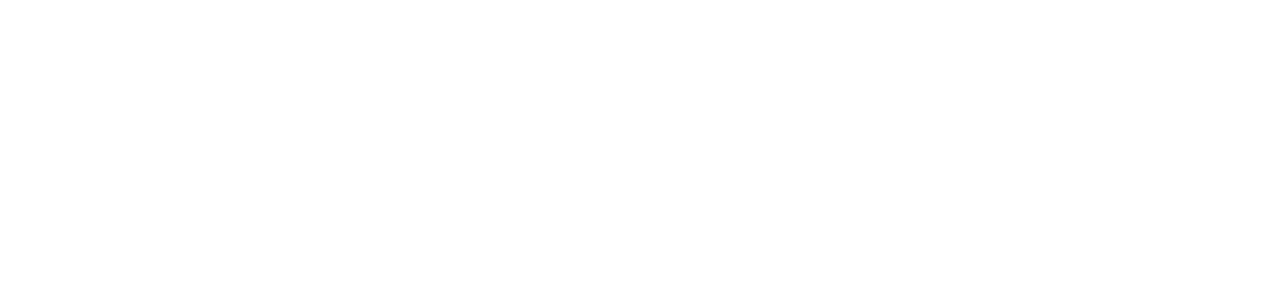
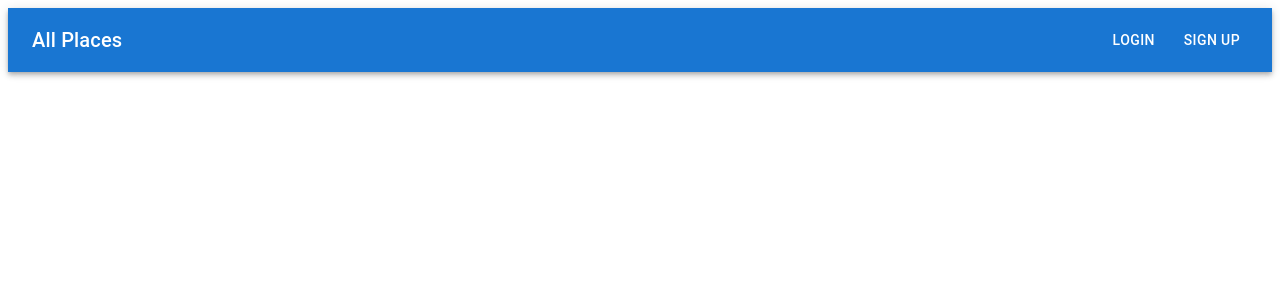
Before and after one commit to Kevincon12/rabota12, a React (Vite) app in the folder frontend/: page /places/1 in a window 1280 px wide. Before the commit this address had no page. Shown: the top 300 px of the page. Built offline with nearby package versions, Linux system fonts and the light colour scheme.

Commit message:
добавлены layout, header с auth логикой и главная страница с карточками заведений

```diff
--- a/frontend/src/App.tsx
+++ b/frontend/src/App.tsx
@@ -1,11 +1,15 @@
 import { BrowserRouter, Routes, Route } from 'react-router-dom';
+import Layout from './components/Layout';
+import Home from './pages/Home';
 
 const App = () => {
     return (
         <BrowserRouter>
-            <Routes>
-                <Route path="/" element={<div>Home</div>} />
-            </Routes>
+            <Layout>
+                <Routes>
+                    <Route path="/" element={<Home />} />
+                </Routes>
+            </Layout>
         </BrowserRouter>
     );
 };
--- /dev/null
+++ b/frontend/src/components/Header.tsx
@@ -0,0 +1,53 @@
+import { AppBar, Toolbar, Button, Typography } from '@mui/material';
+import { useAppSelector } from '../hooks/useAppSelector';
+import { useDispatch } from 'react-redux';
+import { logout } from '../features/auth/authSlice';
+import { Link } from 'react-router-dom';
+
+const Header = () => {
+    const user = useAppSelector((state) => state.auth.user);
+    const dispatch = useDispatch();
+
+    return (
+        <AppBar position="static">
+            <Toolbar style={{ display: 'flex', justifyContent: 'space-between' }}>
+                <Typography variant="h6">
+                    <Link to="/" style={{ color: 'white', textDecoration: 'none' }}>
+                        All Places
+                    </Link>
+                </Typography>
+
+                <div style={{ display: 'flex', gap: 10 }}>
+                    {!user && (
+                        <>
+                            <Button color="inherit" component={Link} to="/login">
+                                Login
+                            </Button>
+                            <Button color="inherit" component={Link} to="/register">
+                                Sign up
+                            </Button>
+                        </>
+                    )}
+
+                    {user && (
+                        <>
+                            <Typography style={{ marginTop: 8 }}>
+                                Hello, {user.displayName}
+                            </Typography>
+
+                            <Button color="inherit" component={Link} to="/add-place">
+                                Add new place
+                            </Button>
+
+                            <Button color="inherit" onClick={() => dispatch(logout())}>
+                                Logout
+                            </Button>
+                        </>
+                    )}
+                </div>
+            </Toolbar>
+        </AppBar>
+    );
+};
+
+export default Header;
--- /dev/null
+++ b/frontend/src/components/Layout.tsx
@@ -0,0 +1,12 @@
+import Header from './Header';
+
+const Layout = ({ children }: { children: React.ReactNode }) => {
+    return (
+        <div>
+            <Header />
+            <div style={{ padding: 20 }}>{children}</div>
+        </div>
+    );
+};
+
+export default Layout;
--- /dev/null
+++ b/frontend/src/hooks/useAppSelector.ts
@@ -0,0 +1,4 @@
+import { type TypedUseSelectorHook, useSelector } from 'react-redux';
+import type { RootState } from '../app/store';
+
+export const useAppSelector: TypedUseSelectorHook<RootState> = useSelector;
--- /dev/null
+++ b/frontend/src/pages/Home.tsx
@@ -0,0 +1,45 @@
+import { useEffect } from 'react';
+import { useDispatch } from 'react-redux';
+import { fetchPlaces } from '../features/places/placesSlice';
+import { useAppSelector } from '../hooks/useAppSelector';
+import { Card, CardMedia, CardContent, Typography } from '@mui/material';
+import { Link } from 'react-router-dom';
+
+const Home = () => {
+    const dispatch = useDispatch();
+    const places = useAppSelector((state) => state.places.items);
+
+    useEffect(() => {
+        dispatch(fetchPlaces() as any);
+    }, []);
+
+    return (
+        <div style={{ display: 'flex', gap: 20, flexWrap: 'wrap' }}>
+            {places.map((p) => (
+                <Card key={p._id} style={{ width: 250 }}>
+                    <Link to={`/places/${p._id}`}>
+                        <CardMedia
+                            component="img"
+                            height="140"
+                            image={`http://localhost:8000/uploads/${p.mainImage}`}
+                        />
+                    </Link>
+
+                    <CardContent>
+                        <Typography>
+                            <Link to={`/places/${p._id}`}>
+                                {p.title}
+                            </Link>
+                        </Typography>
+
+                        <Typography variant="body2">
+                            {p.description}
+                        </Typography>
+                    </CardContent>
+                </Card>
+            ))}
+        </div>
+    );
+};
+
+export default Home;
```
